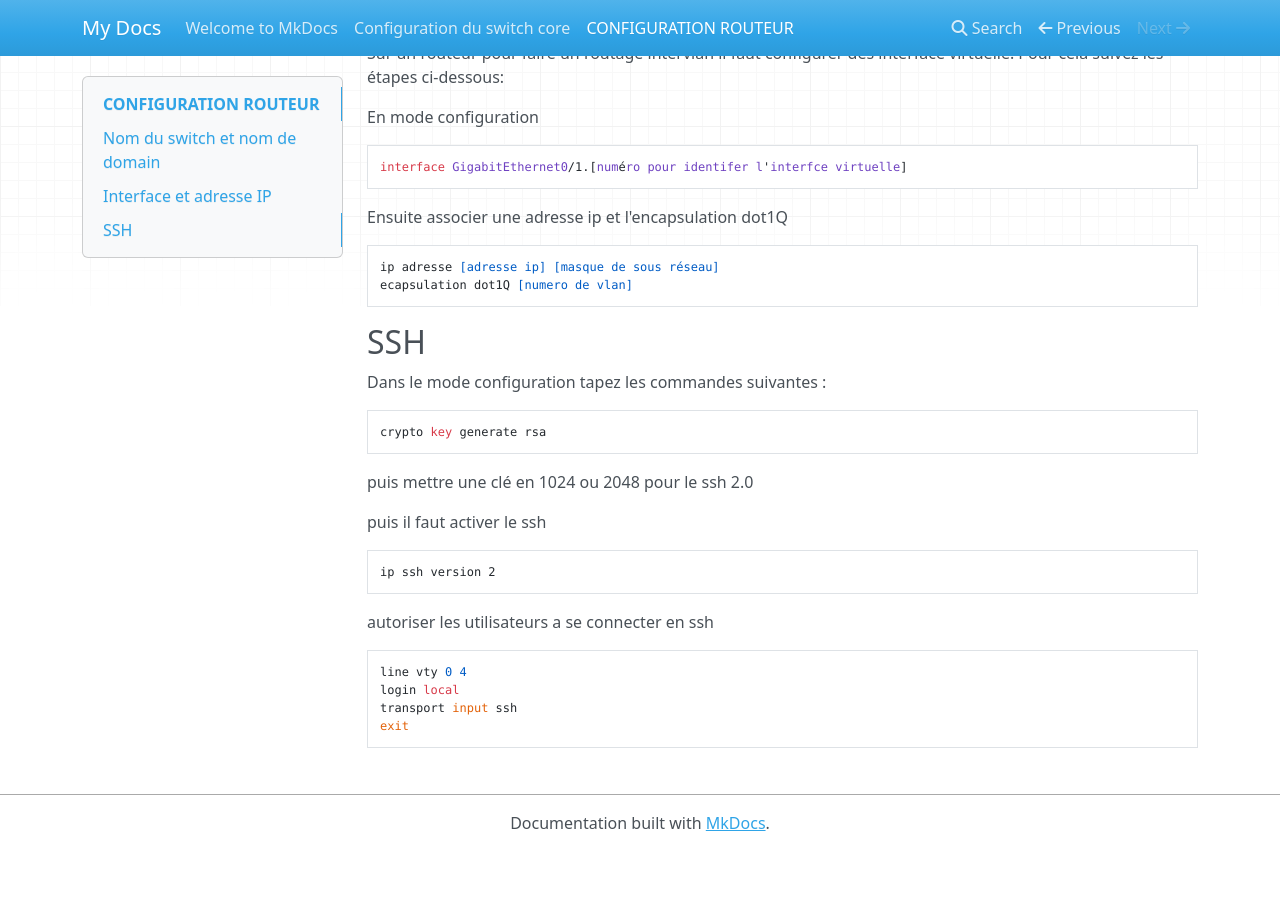
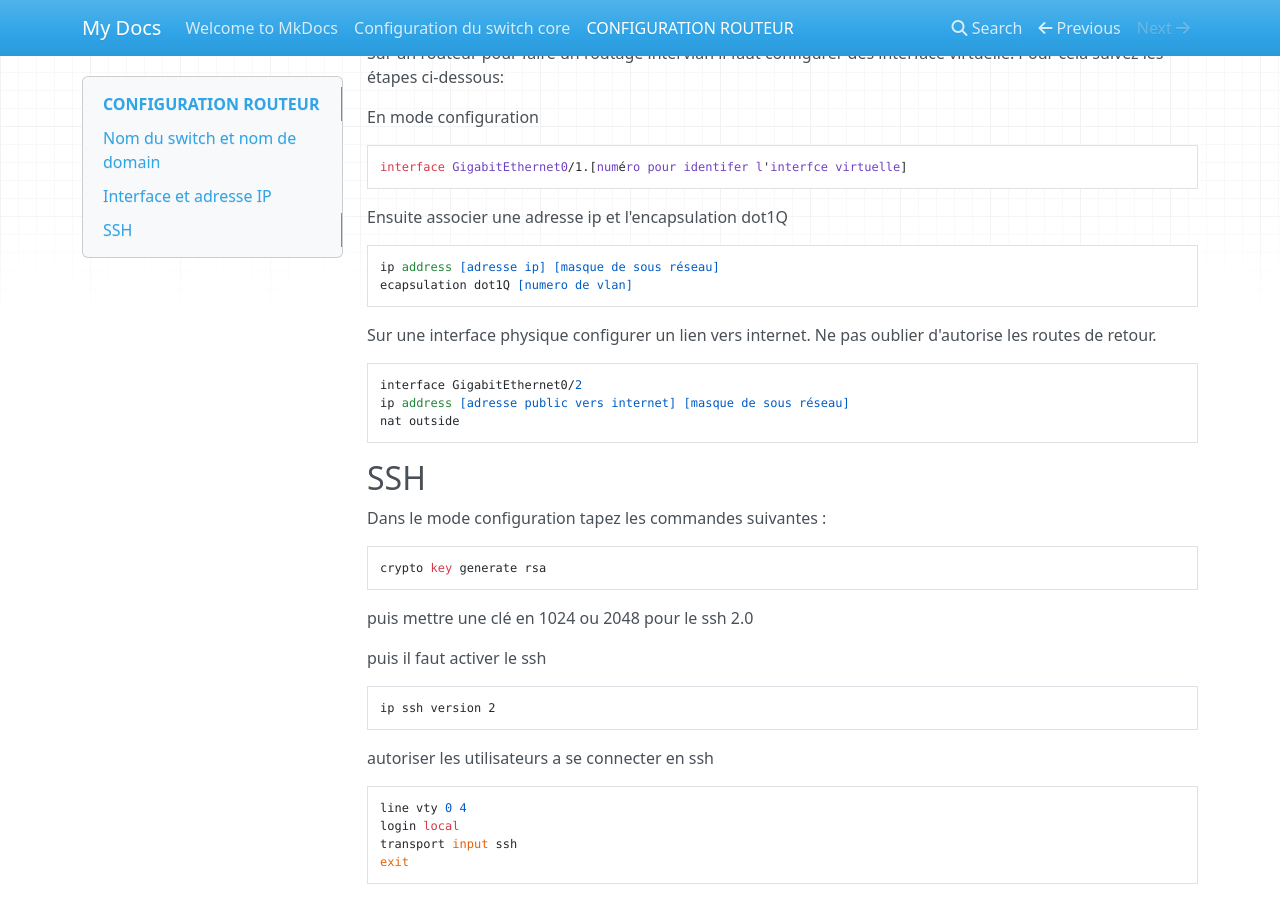
Before and after one commit to Julesgris/Anne-2025-2026, an MkDocs documentation site: the page built from docs/conf_router.md, in a window 1280 px wide and 900 px high, scrolled down 490 px. Built offline with MkDocs 1.6.1, drawn with Linux system fonts in a browser that asks for light colours; nearby versions of some CDN libraries; before the commit the page ends 1341 px from its top, so only the background shows below that.

Commit message:
modif conf routeur

````diff
--- a/docs/conf_router.md
+++ b/docs/conf_router.md
@@ -23,8 +23,15 @@ interface GigabitEthernet0/1.[numéro pour identifer l'interfce virtuelle]
 ```
 Ensuite associer une adresse ip et l'encapsulation dot1Q
 ```
-ip adresse [adresse ip] [masque de sous réseau]
+ip address [adresse ip] [masque de sous réseau]
 ecapsulation dot1Q [numero de vlan]
+```
+
+Sur une interface physique configurer un lien vers internet. Ne pas oublier d'autorise les routes de retour.
+```
+interface GigabitEthernet0/2
+ip address [adresse public vers internet] [masque de sous réseau]
+nat outside
 ```
 ## SSH
 Dans le mode configuration tapez les commandes suivantes :
````
